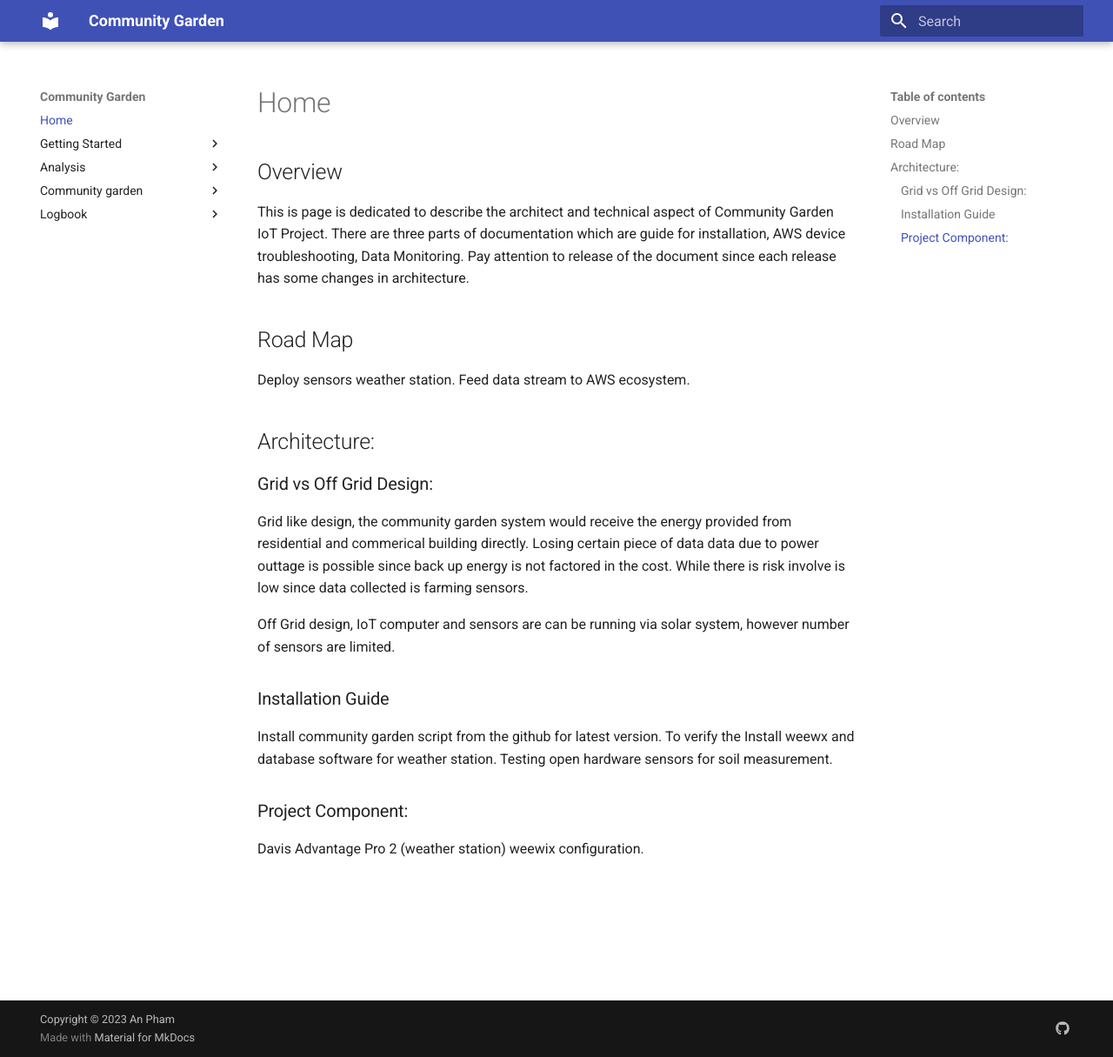
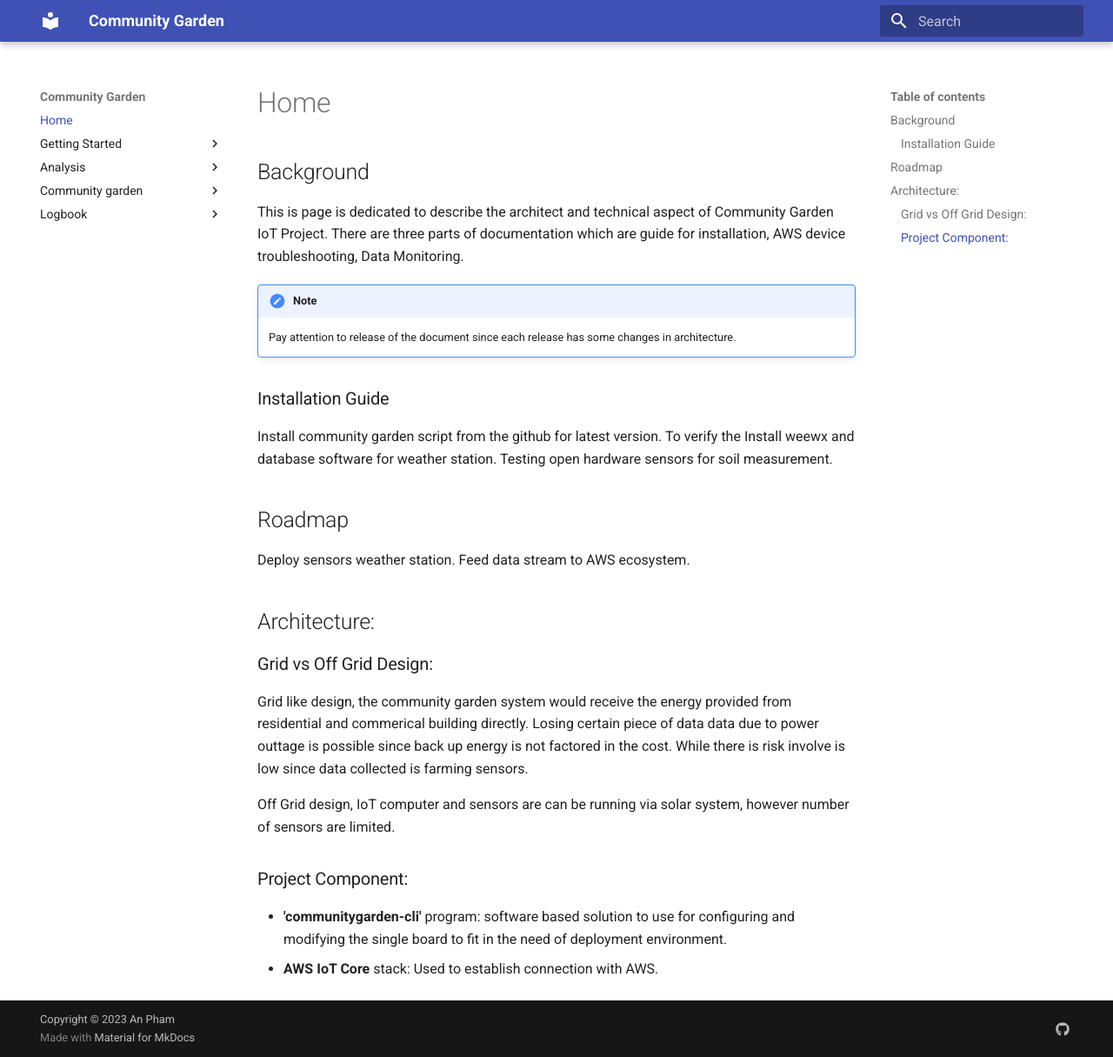
Before and after one commit to phamduchongan93/cgpi, an MkDocs documentation site: the page built from docs/index.md, in a window 1280 px wide and 1215 px high. Shown: the whole window at 87% size. Built offline with MkDocs 1.6.1 and Material for MkDocs 9.7.7, drawn with Linux system fonts in a browser that asks for light colours.

Commit message:
update homepage

```diff
--- a/docs/index.md
+++ b/docs/index.md
@@ -1,9 +1,17 @@
-## Overview
+## Background
   This is page is dedicated to describe the architect and technical aspect of Community Garden IoT Project.
   There are three parts of documentation which are guide for installation, AWS device troubleshooting, Data Monitoring.
-  Pay attention to release of the document since each release has some changes in architecture.
 
-## Road Map
+!!! Note
+    Pay attention to release of the document since each release has some changes in architecture.
+
+### Installation Guide
+
+  Install community garden script from the github for latest version.
+  To verify the
+    Install weewx and database software for weather station.
+    Testing open hardware sensors for soil measurement.
+## Roadmap
   Deploy sensors weather station.
   Feed data stream to AWS ecosystem.
 
@@ -14,14 +22,8 @@
 
   Off Grid design, IoT computer and sensors are can be running via solar system, however number of sensors are limited.
 
-### Installation Guide
-
-  Install community garden script from the github for latest version.
-  To verify the
-    Install weewx and database software for weather station.
-    Testing open hardware sensors for soil measurement.
 
 ### Project Component:
 
-  Davis Advantage Pro 2 (weather station)
-  weewix configuration.
+- **'communitygarden-cli'** program: software based solution to use for configuring and modifying the single board to fit in the need of deployment environment.
+- **AWS IoT Core** stack: Used to establish connection with AWS.
```
Also changed, not shown: 1 other file.
